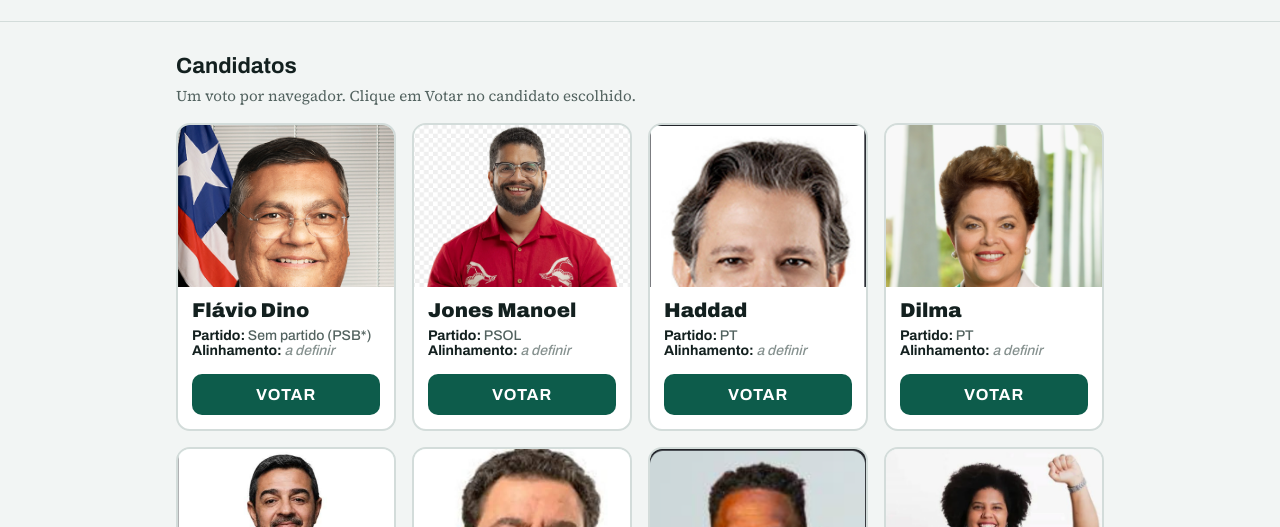
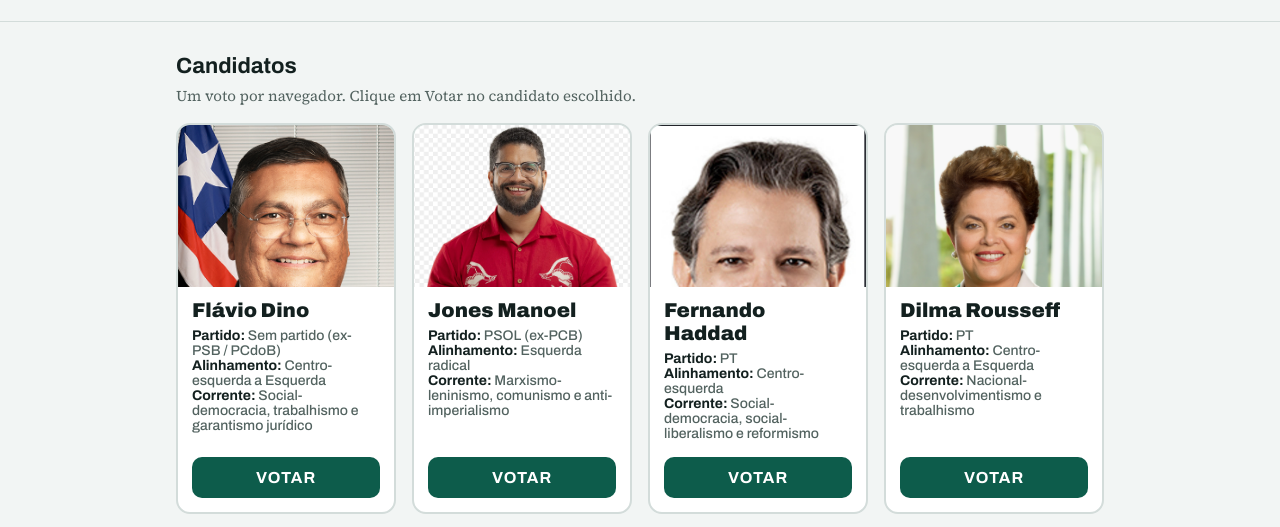
Before and after one commit to RacineFPSantos/clt_html, a plain HTML site: page ranking/index.html in a window 1280 px wide. Shown: the part 225-752 px from the top of the page. Drawn offline with Linux system fonts and the light colour scheme; no server answers.

Commit message:
feat: add political alignment and ideology to candidate cards

```diff
--- a/ranking/index.html
+++ b/ranking/index.html
@@ -76,7 +76,7 @@ footer{padding:32px 0 48px;color:var(--muted);font-size:14px}
   <p class="total" id="total"></p>
 </main>
 
-<footer><div class="wrap">* Última filiação partidária: PSB.<br>Enquete informal, sem valor estatístico. Qualquer pessoa pode votar, e não há verificação de identidade.</div></footer>
+<footer><div class="wrap">Enquete informal, sem valor estatístico. Qualquer pessoa pode votar, e não há verificação de identidade.</div></footer>
 
 <script>
 // ===== CONFIGURAÇÃO =====
@@ -87,16 +87,17 @@ const SUPABASE_ANON_KEY = "sb_publishable_VbtzIZ_nZMto8BgZLwkibA_sMjPsFvU";
 //   photo:     caminho da foto (coloque o arquivo na pasta fotos/). Sem foto, aparecem as iniciais.
 //   party:     partido (deixe "" para mostrar "a definir").
 //   alignment: alinhamento político (deixe "" para mostrar "a definir").
+//   ideology:  corrente ideológica principal (idem).
 // Os ids precisam ser idênticos aos do check da tabela em supabase.sql.
 const OPTIONS = [
-  {id:"flavio-dino",   name:"Flávio Dino",   photo:"fotos/flavio-dino.jpg",   party:"Sem partido (PSB*)", alignment:""},
-  {id:"jones-manoel",  name:"Jones Manoel",  photo:"fotos/jones-manoel.png",  party:"PSOL", alignment:""},
-  {id:"haddad",        name:"Haddad",        photo:"fotos/haddad.jpg",        party:"PT", alignment:""},
-  {id:"dilma",         name:"Dilma",         photo:"fotos/dilma.jpg",         party:"PT", alignment:""},
-  {id:"elias-jabbour", name:"Elias Jabbour", photo:"fotos/elias-jabbour.jpg", party:"PCdoB", alignment:""},
-  {id:"rui-costa",     name:"Rui Costa",     photo:"fotos/rui-costa.jpg",     party:"PT", alignment:""},
-  {id:"hertz-dias",    name:"Hertz Dias",    photo:"fotos/hertz-dias.jpg",    party:"PSTU", alignment:""},
-  {id:"samara",        name:"Samara Martins", photo:"fotos/samara.jpg",     party:"UP", alignment:""}
+  {id:"flavio-dino",   name:"Flávio Dino",     photo:"fotos/flavio-dino.jpg",   party:"Sem partido (ex-PSB / PCdoB)", alignment:"Centro-esquerda a Esquerda", ideology:"Social-democracia, trabalhismo e garantismo jurídico"},
+  {id:"jones-manoel",  name:"Jones Manoel",    photo:"fotos/jones-manoel.png",  party:"PSOL (ex-PCB)",                alignment:"Esquerda radical",           ideology:"Marxismo-leninismo, comunismo e anti-imperialismo"},
+  {id:"haddad",        name:"Fernando Haddad", photo:"fotos/haddad.jpg",        party:"PT",                           alignment:"Centro-esquerda",            ideology:"Social-democracia, social-liberalismo e reformismo"},
+  {id:"dilma",         name:"Dilma Rousseff",  photo:"fotos/dilma.jpg",         party:"PT",                           alignment:"Centro-esquerda a Esquerda", ideology:"Nacional-desenvolvimentismo e trabalhismo"},
+  {id:"elias-jabbour", name:"Elias Jabbour",   photo:"fotos/elias-jabbour.jpg", party:"PCdoB",                        alignment:"Esquerda",                   ideology:"Comunismo, marxismo e desenvolvimentismo (foco no modelo chinês)"},
+  {id:"rui-costa",     name:"Rui Costa",       photo:"fotos/rui-costa.jpg",     party:"PT",                           alignment:"Centro-esquerda",            ideology:"Desenvolvimentismo e pragmatismo de gestão"},
+  {id:"hertz-dias",    name:"Hertz Dias",      photo:"fotos/hertz-dias.jpg",    party:"PSTU",                         alignment:"Esquerda radical",           ideology:"Trotskismo e socialismo revolucionário"},
+  {id:"samara",        name:"Samara Martins",  photo:"fotos/samara.jpg",        party:"UP (Unidade Popular)",         alignment:"Esquerda radical",           ideology:"Socialismo revolucionário e marxismo-leninismo"}
 ];
 // ========================
 
@@ -171,7 +172,7 @@ function renderCards(){
 
     const info=document.createElement("div"); info.className="info";
     const h=document.createElement("h3"); h.className="name"; h.textContent=o.name;
-    info.append(h, metaLine("Partido", o.party), metaLine("Alinhamento", o.alignment));
+    info.append(h, metaLine("Partido", o.party), metaLine("Alinhamento", o.alignment), metaLine("Corrente", o.ideology));
 
     const btn=document.createElement("button");
     btn.type="button"; btn.className="vote-btn";
```
